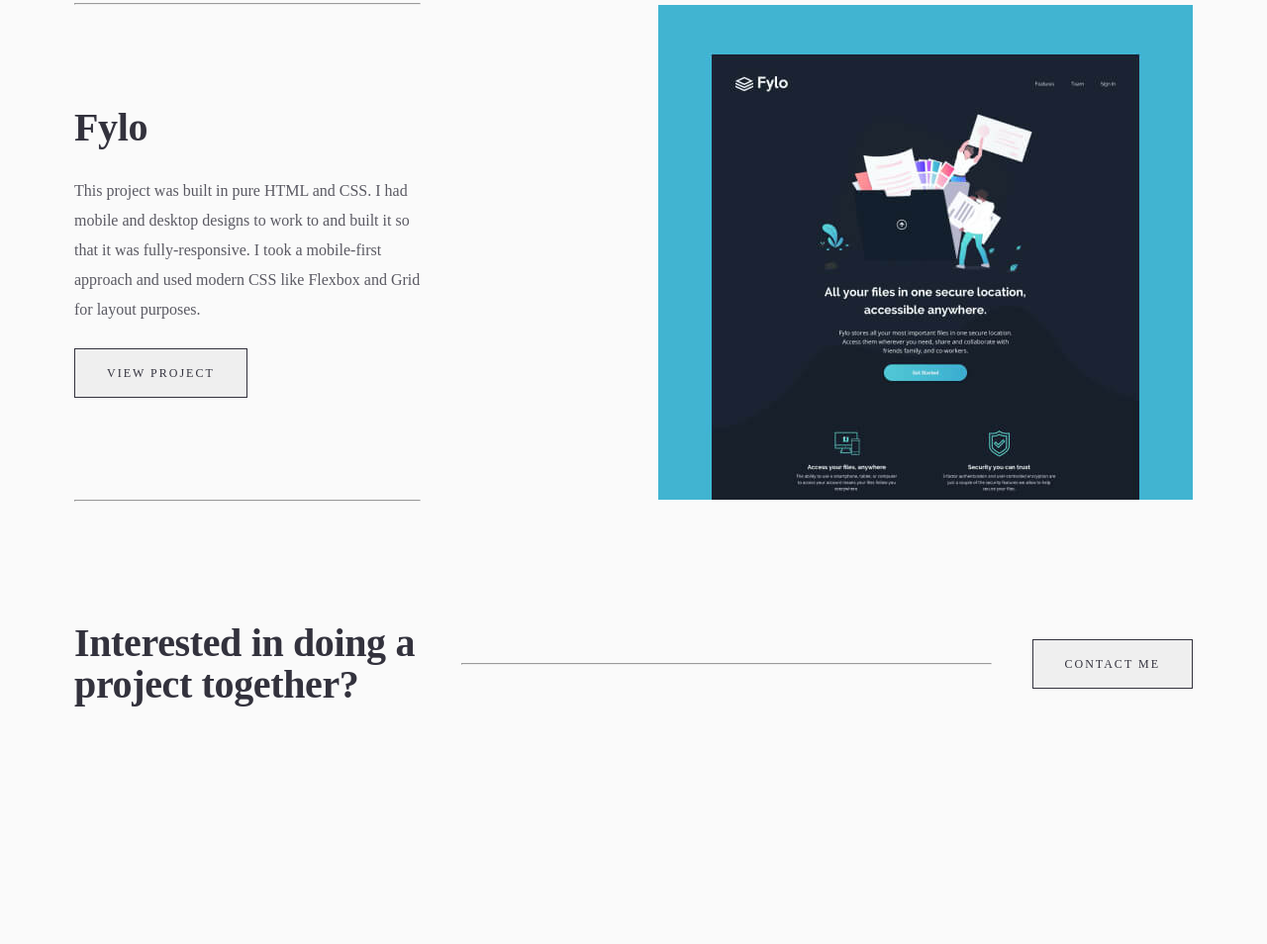
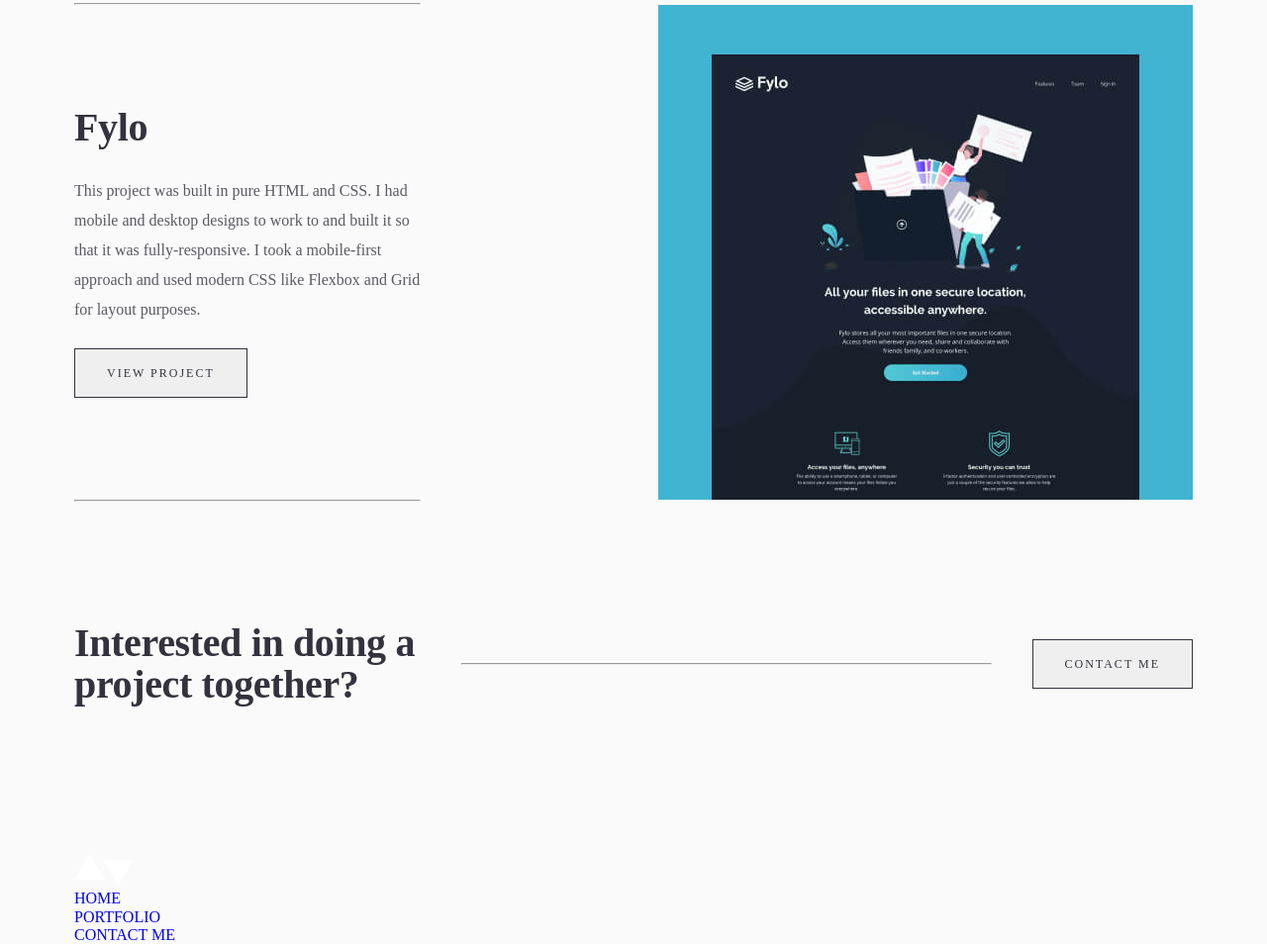
Before and after one commit to sardorkhayitmuradov/minimalist, a plain HTML site: page portfolio.html in a window 1280 px wide. Shown: the part 1947-2901 px from the top of the page at 99% size. Before the commit the page ends 2810 px from the top, so only its background shows below. Drawn offline with nearby package versions, Linux system fonts and the light colour scheme; a web font is replaced by a local one.

Commit message:
portfolio footer renewed

```diff
--- a/portfolio.html
+++ b/portfolio.html
@@ -106,6 +106,25 @@
         </section>
     </main>
 
+    <footer  class="footer">
+        <div class="footer__container container">
+          <div class="footer__body">
+            <div class="footer__block">
+              <a class="footer-site__link" href="manage.html"><img src="img/footer-logo.svg" alt="footer__logo"></a>
+              <ul class="footer__list">
+                <li class="footer__item"><a class="footer__link" href="#">HOME</a></li>
+                <li class="footer__item"><a class="footer__link" href="#">PORTFOLIO</a></li>
+                <li class="footer__item"><a class="footer__link" href="#">CONTACT ME</a></li>
+              </ul>
+            </div>
+            <ul class="footer__social__list">
+              <li class="footer__social__item"><a class="footer__social__link" href="#"><i class='bx bxl-github'></i></a></li>
+              <li class="footer__social__item"><a class="footer__social__link" href="#"><i class='bx bxl-twitter' ></i></a></li>
+              <li class="footer__social__item"><a class="footer__social__link" href="#"><i class='bx bxl-linkedin-square'></i></a></li>
+            </ul>
+          </div>
+        </div>
+      </footer>
 
     <script src="js/main.js"></script>
 </body>
```
